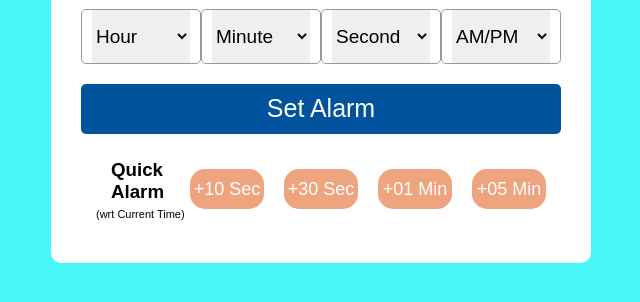
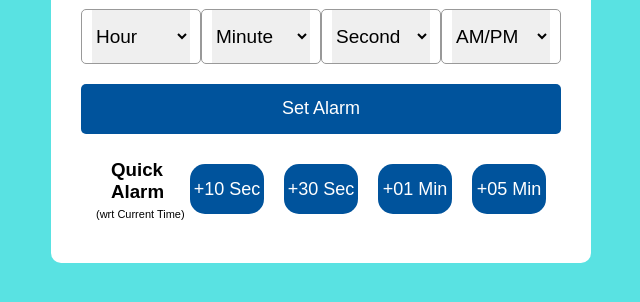
Before and after one commit to malivinayak/Alarm-Clock, a plain HTML site: page index.html in a window 1280 px wide. Shown: the part 496-798 px from the top of the page, without its empty margins (319-959 px from the left). Drawn offline with Linux system fonts and the light colour scheme.

Commit message:
Update style.css

```diff
--- a/assets/style.css
+++ b/assets/style.css
@@ -16,7 +16,7 @@ body,
 
 body {
     min-height: 100vh;
-    background: #4af7f7;
+    background: #59e2e2;
 }
 
 .wrapper {
@@ -116,3 +116,21 @@ body {
     padding-bottom: 5px;
     font-size: 11px;
 }
+.wrapper button {
+    width: 100%;
+    height: 50px;
+    outline: none;
+    border: none;
+    cursor: pointer;
+    color: #fff;
+    margin-top: 20px;
+    font-size: 18px;
+    padding: 14px 0;
+    border-radius: px;
+    background: #00539CFF;
+    transition: background 0.4s; /* Added a transition for smoother effect */
+}
+
+.wrapper button:hover {
+    background: #EEA47FFF; /* Darker orange color on hover */
+}
```
